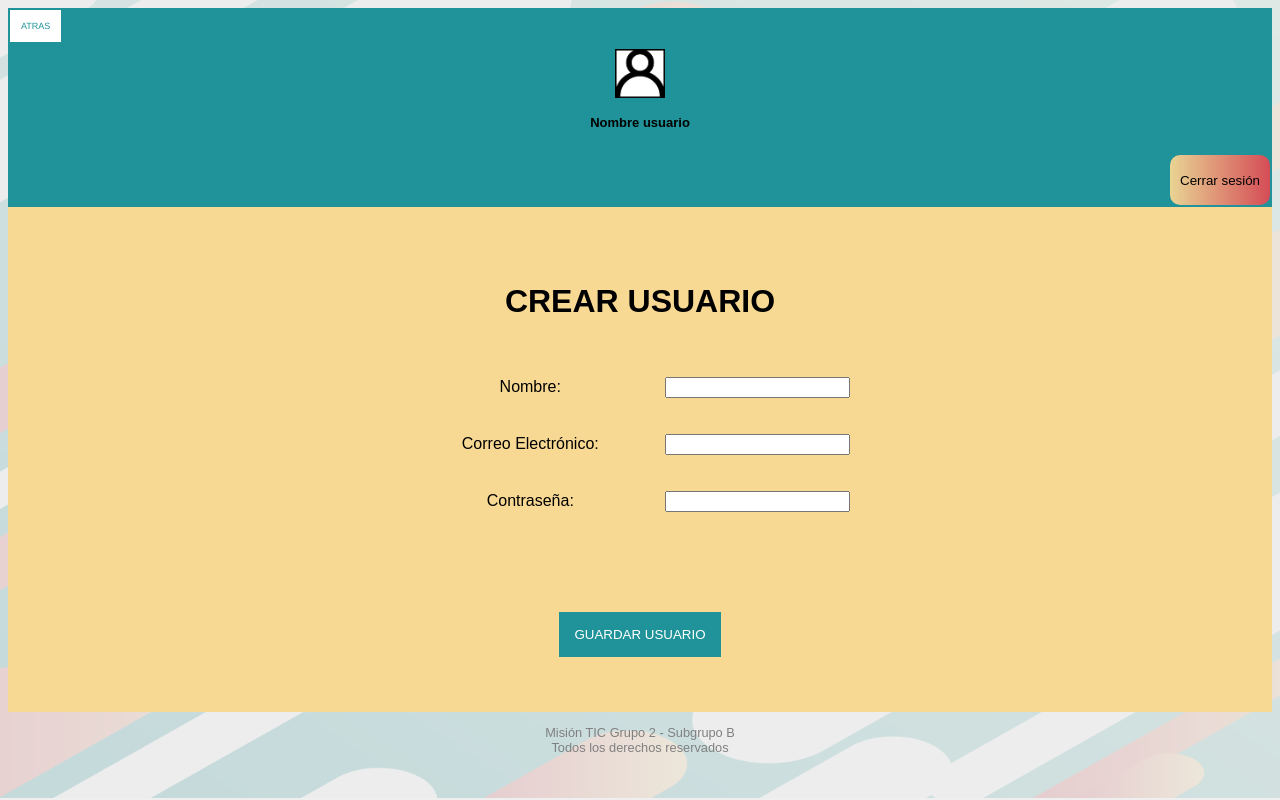
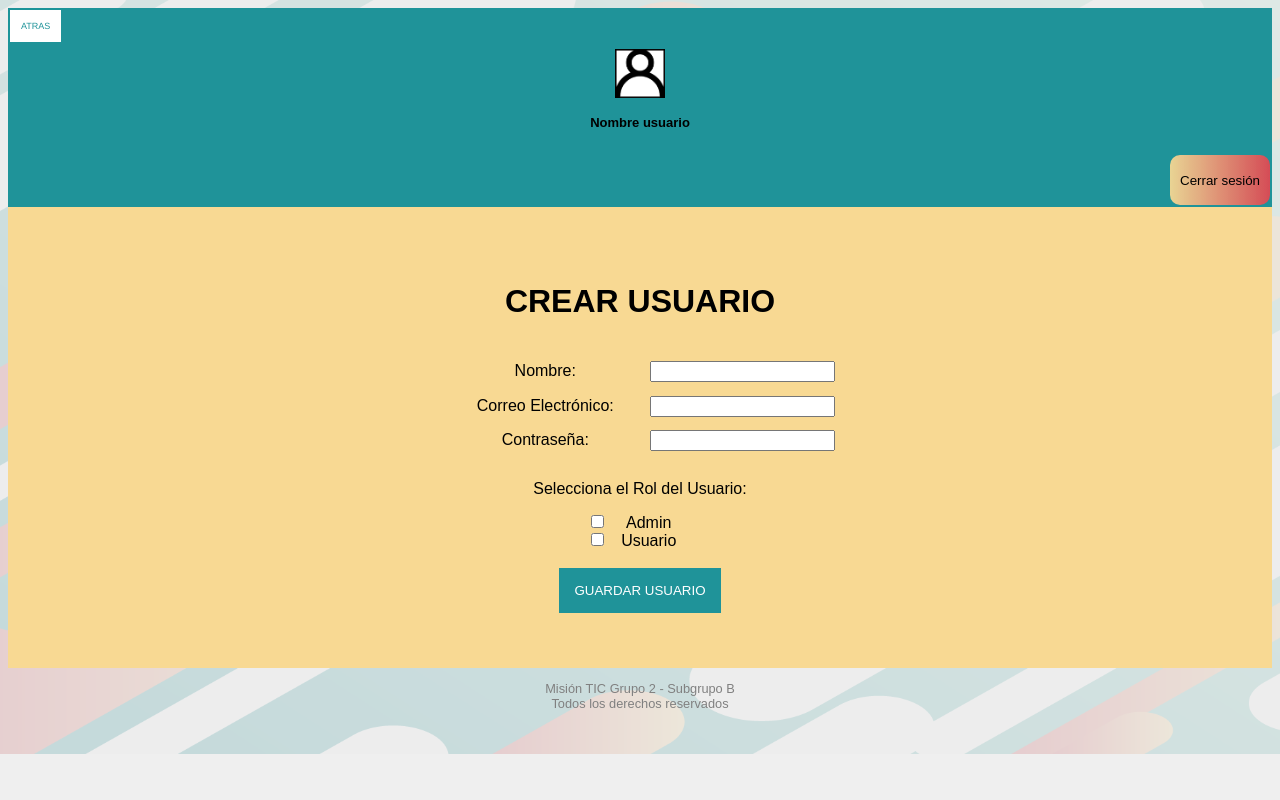
Before and after one commit to pmadrid/Backend_InventoryApp, a Flask app: page /crear-usuario/ in a window 1280 px wide. Run offline with Flask 2, Linux system fonts and the light colour scheme; a user stored in the database is signed in; data comes from the database, SQL or seed files in the repository; both versions use the stored data as it was after the commit; parts of the project's set-up code (start-up, migrations or seed data) failed here and were passed over.

Commit message:
Cambios CSS y HTML para admitir DB

```diff
--- a/static/Resources/CSS/mystyle.css
+++ b/static/Resources/CSS/mystyle.css
@@ -32,7 +32,6 @@
   left: 0;
   z-index: -1;
 }
-/* estilo de la lista */
 
 
 /*inicio*/
@@ -309,7 +308,7 @@
 }
 
 .card img {
-    width: 300px;
+    width: 100%;
     height: 300px;
     object-fit: cover;
     border-radius: 5px;
@@ -546,7 +545,10 @@
 .informacion-Usuarioj{
     text-align:center;
     width: 100%;
+}
 
+.informacion-Usuarioj h1{
+    margin-bottom: -1%;
 }
 
 label{
@@ -554,17 +556,21 @@
     width: 80px;
   }
 
-
 .inputj{
-    margin-left: 30px;
+    margin-left: 1em;
 }
 
 .espacioj{
-    margin-bottom: 100px;
+    margin-bottom:1em;
 }
 
 .labelj{
     width: 200px;
+}
+
+
+.form-check-input-espacioj{
+    margin: 0;
 }
 
 /*Usuario autenticado*/
--- a/templates/CrearUsuario.html
+++ b/templates/CrearUsuario.html
@@ -25,36 +25,44 @@
         </div>
     </header>
     <main class = "gest-usuariosj">
-
+    <form name="formulario" method="POST" action="{{ url_for('crear_usuario') }}">
             <div class = "informacion-Usuarioj">
-        <header>
                     <h1 class = "titlePagej">Crear Usuario</h1>
-        </header>
-
-        <br /><br />
+                    <br><br><br>
                     <label class = "labelj" for="username">Nombre:</label>
-            <input class = "inputj" id="username" type="text" name="username" >
-
+                    <input class = "espacioj" id="username" type="text" name="username" >
+            </div>
+            <div class = "informacion-Usuarioj">
+                <label class = "labelj" for="email">Correo Electrónico:</label>
+                <input class = "espacioj" type="email" id="email" name="user_email" >
+            </div>
+            <div class = "informacion-Usuarioj">
+                <label class = "labelj" for="password">Contraseña:</label>
+                <input class = "espacioj" name="password" id="password" type="password" minlength="8" maxlength="10">
             </div>
 
             <div class = "informacion-Usuarioj">
+                <p class="selecciona-rol">Selecciona el Rol del Usuario:</p>
+                <div class="form-check">
+                    <input class="form-check-input-espacioj" type="checkbox" value="" id="defaultCheck1" name="admin">
+                    <label class="form-check-label " for="defaultCheck1">
+                        Admin
+                    </label>
+                </div>
+                <div class="form-check">
+                    <input class="form-check-input-espacioj" type="checkbox" value="" id="defaultCheck2" name="user">
+                    <label class="form-check-label" for="defaultCheck2">
+                        Usuario
+                    </label>
+                </div>
+            </div>
 
-        <br /><br />
-        <label class = "labelj" for="email">Correo Electrónico:</label>
-        <input class = "inputj" type="email" id="email" name="user_email">
+            <div class = "bottonj">
+                <br>
+                <button role = "link" class="lineaj" type="submit">Guardar Usuario</button>
 
             </div>
-    <div class = "informacion-Usuarioj">
-
-        <br /><br />
-        <label class = "labelj" for="password">Contraseña:</label>
-        <input class = "inputj espacioj" id="password" type="password" minlength="8" maxlength="10">
-
-    </div>
-    <div class = "bottonj">
-        <button role = "link" class="lineaj">Guardar Usuario</button>
-
-    </div>
+    </form>
     </main>
     <footer>
         <p class="informacionj">Misión TIC Grupo 2 - Subgrupo B<br> Todos los derechos reservados </p>
--- a/templates/GestionarUsuarios.html
+++ b/templates/GestionarUsuarios.html
@@ -38,8 +38,8 @@
 
         </div>
         <div class = "bottonj">
-            <button><a href="CrearUsuario.html"  class="linea">Crear Usuario</a></button>
-            <button type="submit" class="linea">Modificar Usuario</button>
+            <button class="linea"><a href="{{ url_for('crear_usuario') }}">Crear Usuario</a></button>
+            <button type="submit" class="linea"><a href="{{ url_for('mod_usuario') }}">Modificar Usuario</a></button>
         </div>
     </main>
     <footer>
--- a/templates/lista-productos.html
+++ b/templates/lista-productos.html
@@ -108,7 +108,7 @@
                 <!--Octavo producto-->
                 <div class="card">
                     <div class="title">
-                        Pandebono
+                        Pandequeso
                     </div>
                     <div class="image">
                         <img src="../static/Images/pandebono.jpg" alt="">
```
Also changed, not shown: templates/busca-producto.html (+10 -9 lines), cafeteria.db. Lines whose indentation alone changed are shown as unchanged.
